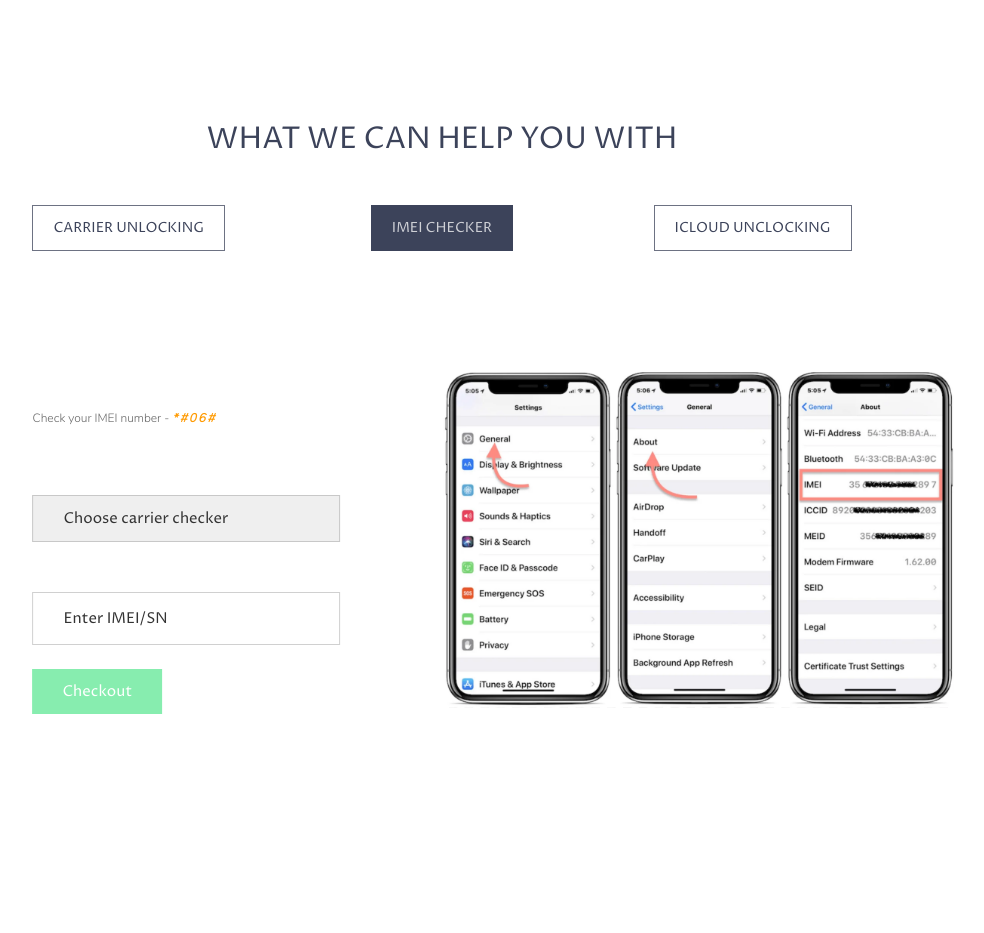
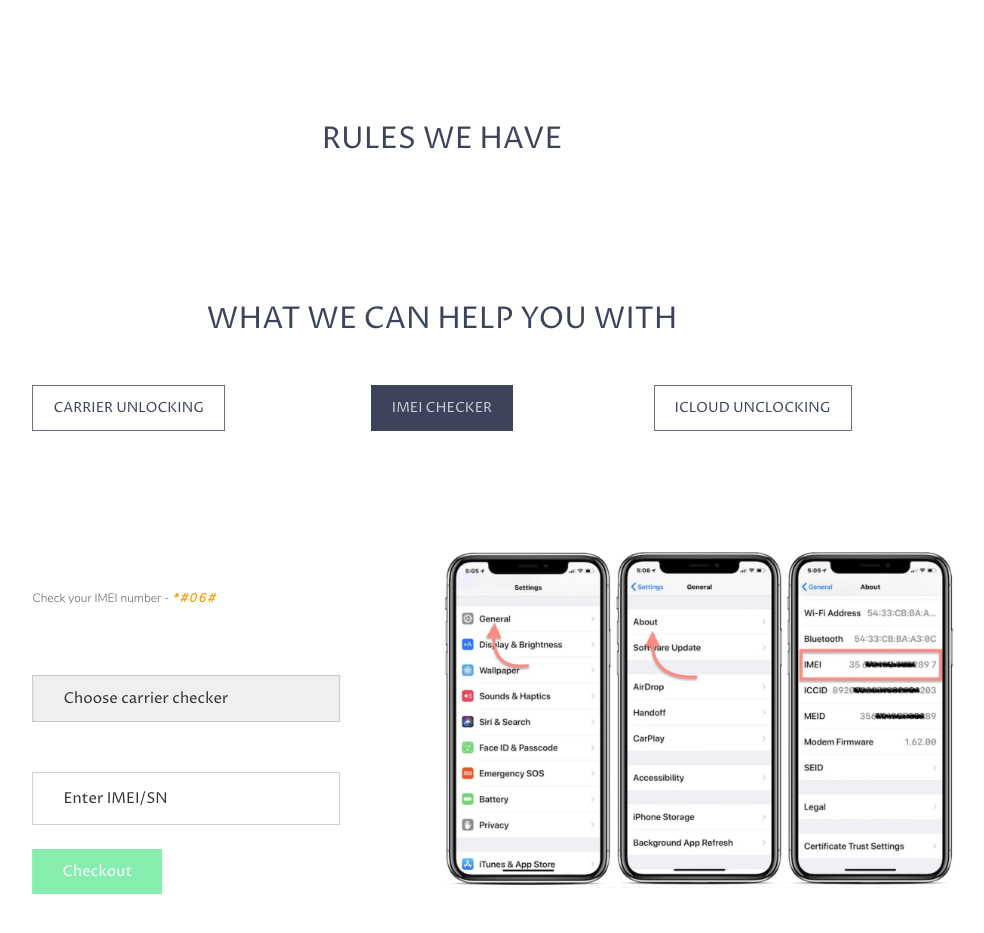
Before and after one commit to qwamicodes/mobiunlocks, a website built with webpack: page src/index.html in a window 1280 px wide. Shown: the part 1200-2133 px from the top of the page, without its empty margins (198-1182 px from the left). Built offline with nearby package versions, Linux system fonts and the light colour scheme.

```diff
--- a/src/index.html
+++ b/src/index.html
@@ -514,6 +514,11 @@
           </div>
         </div>
       </section>
+      <section id="section-rules" class="rules">
+        <div class="title">
+          <h4 class="heading heading-secondary">rules we have</h4>
+        </div>
+      </section>
       <section id="section-services" class="services">
         <div class="title">
           <h4 class="heading heading-secondary">what we can help you with</h4>
@@ -705,7 +710,6 @@
           </div>
         </div>
       </section>
-      <section id="section-phones" class="phones"></section>
     </main>
     <section class="payment" id="section-payment">
       <form class="payment__form" id="payment-form">
```
